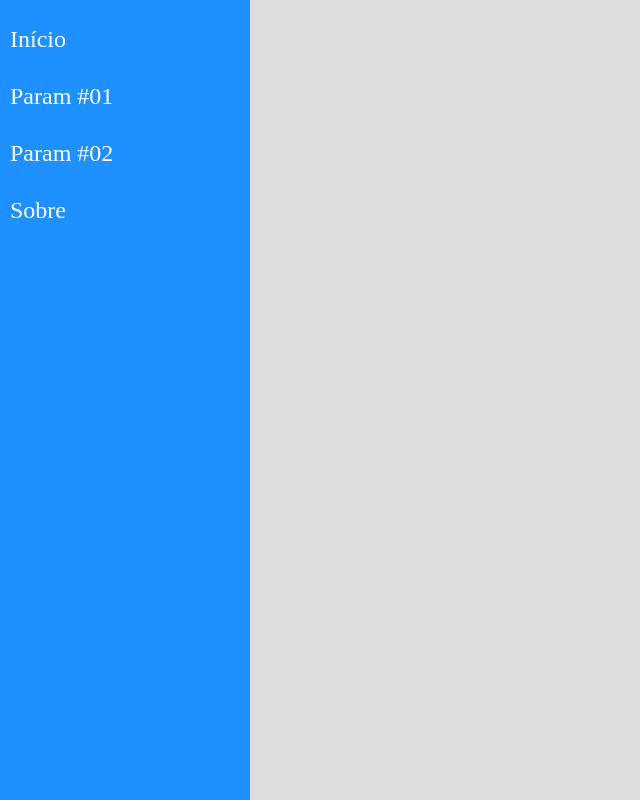
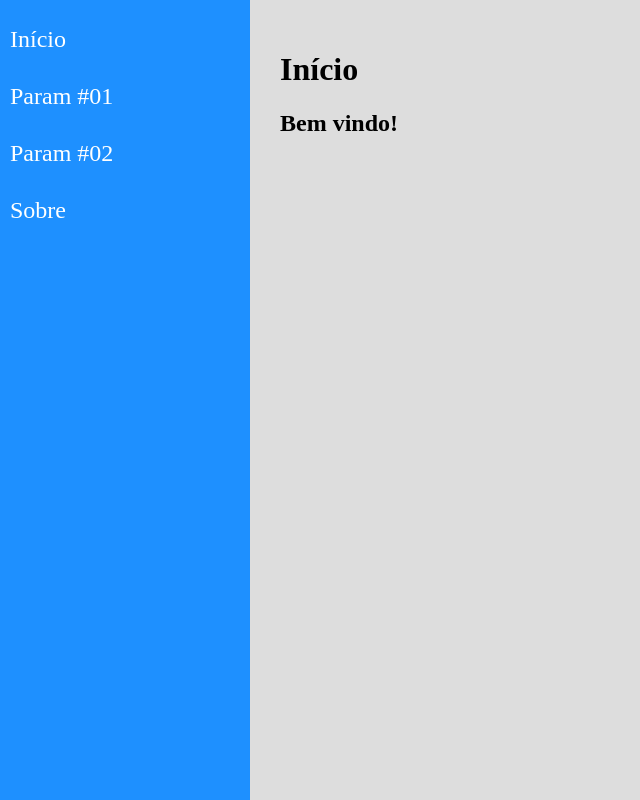
Before and after one commit to brunoherdina/react-router, a React (Create React App) app: page / in a window 1280 px wide. Shown: the whole page, without its empty margins (0-640 px from the left). Built offline with nearby package versions, Linux system fonts and the light colour scheme.

Commit message:
Alteração na rota home

```diff
--- a/src/components/layout/Content.jsx
+++ b/src/components/layout/Content.jsx
@@ -11,11 +11,11 @@ const Content = props => (
            <Route path="/about">
                <About></About>
            </Route>
-           <Route path="/home">
-               <Home></Home>
-           </Route>
            <Route path="/param/:id">
                <Param></Param>
+           </Route>
+           <Route exact path="/">
+               <Home></Home>
            </Route>
        </Switch>
     </main>
--- a/src/components/layout/Menu.jsx
+++ b/src/components/layout/Menu.jsx
@@ -6,7 +6,7 @@ const Menu = props => (
         <nav>
             <ul>
                 <li>
-                    <Link to="/home">Início</Link>
+                    <Link to="/">Início</Link>
                 </li>
                 <li>
                     <Link to="/param/1">Param #01</Link>
```
